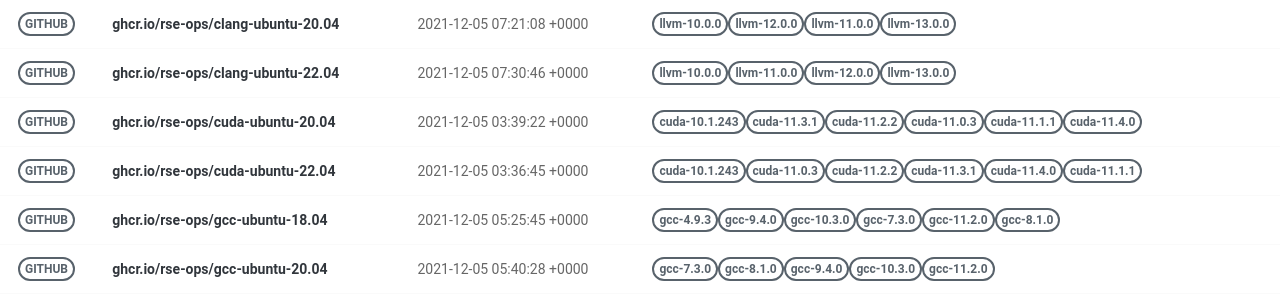
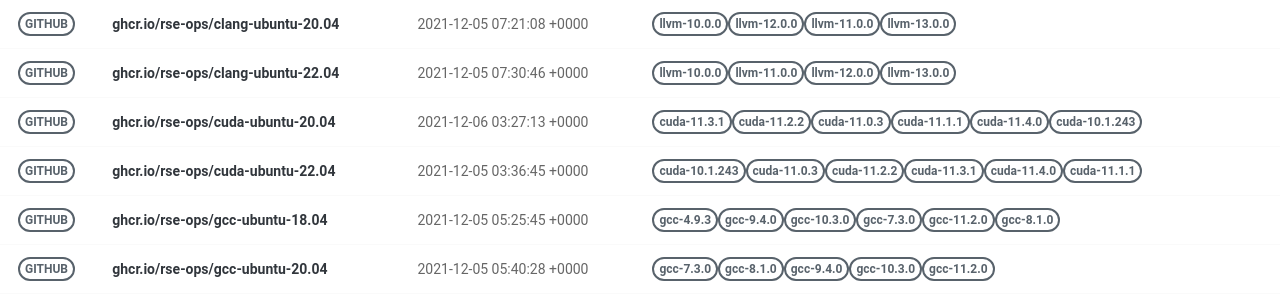
Before and after one commit to rse-ops/docker-images, a Jekyll site: the page built from pages/index.md, in a window 1280 px wide. Shown: the part 179-479 px from the top of the page. Built offline with Jekyll 4.4.1, drawn with Linux system fonts in a browser that asks for light colours; nearby versions of some CDN libraries.

Commit message:
Automated push to update library 2021-12-06

```diff
--- a/_library/ghcr.io-rse-ops-cuda-ubuntu-20.04.md
+++ b/_library/ghcr.io-rse-ops-cuda-ubuntu-20.04.md
@@ -1,14 +1,11 @@
 ---
 layout: container
 name: ghcr.io/rse-ops/cuda-ubuntu-20.04
-updated_at: 2021-12-05 03:39:22.741900
+updated_at: 2021-12-06 03:27:13.164051
 
 
 container_url: https://github.com/orgs/rse-ops/packages/container/package/cuda-ubuntu-20.04
 versions:
- - tag: cuda-10.1.243
-   dockerfile: https://github.com/rse-ops/docker-images/blob/main/ubuntu/cuda/Dockerfile
-   manifest: https://crane.ggcr.dev/manifest/ghcr.io/rse-ops/cuda-ubuntu-20.04:cuda-10.1.243
  - tag: cuda-11.3.1
    dockerfile: https://github.com/rse-ops/docker-images/blob/main/ubuntu/cuda/Dockerfile
    manifest: https://crane.ggcr.dev/manifest/ghcr.io/rse-ops/cuda-ubuntu-20.04:cuda-11.3.1
```
Also changed, not shown: other parts of _library/ghcr.io-rse-ops-cuda-ubuntu-20.04.md (+3 -0 lines).
